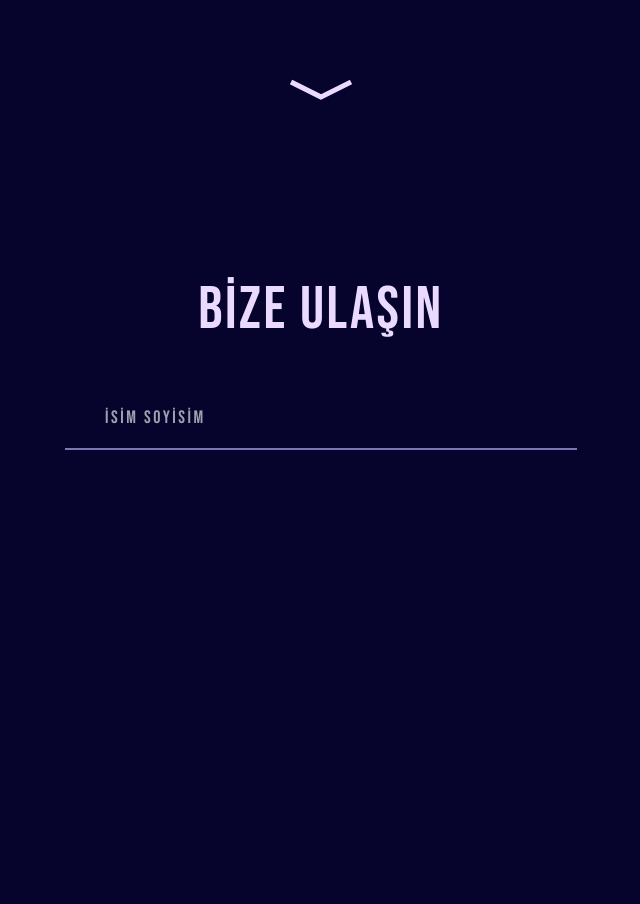
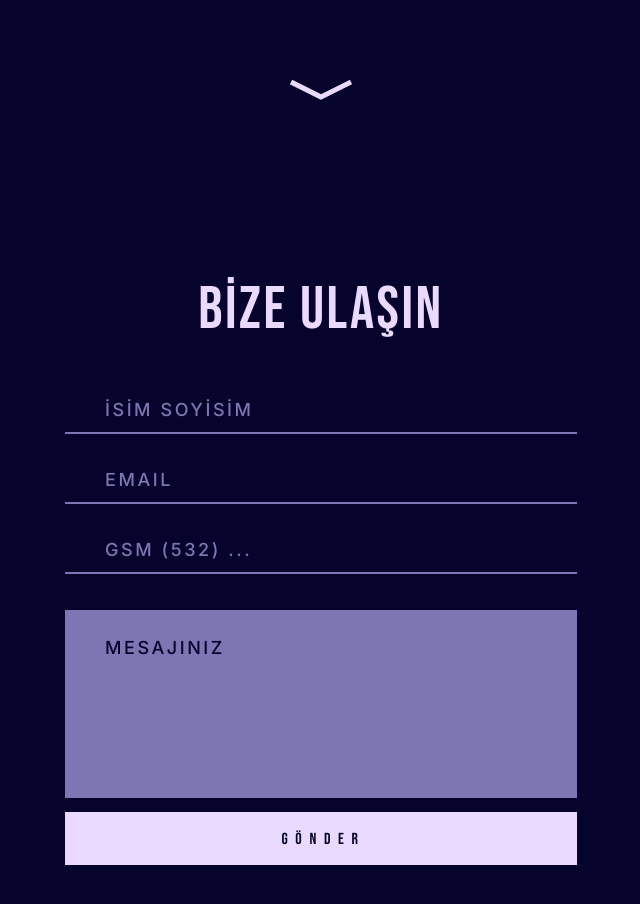
Before and after one commit to GokdenizCakir/yildizskylab-frontend-newui, a React (Create React App) app: page / in a window 1280 px wide. Shown: the part 2280-3184 px from the top of the page, without its empty margins (319-959 px from the left). Built offline with nearby package versions, Linux system fonts and the light colour scheme.

Commit message:
contact page finished

```diff
--- a/src/index.css
+++ b/src/index.css
@@ -10,6 +10,12 @@ body {
   @apply bg-customDarkPurple;
 }
 
-input[type="text"] {
-  @apply appearance-none outline-none bg-customDarkPurple border-b-2 border-customLightPurple pb-4 text-lg px-10;
+input[type="text"],
+input[type="email"],
+input[type="tel"] {
+  @apply appearance-none outline-none w-full bg-customDarkPurple border-b-2 text-customLightPink border-customLightPurple py-2  text-lg px-10 placeholder:text-lg placeholder:text-customLightPurple;
 }
+
+textarea {
+  @apply appearance-none outline-none resize-none w-full bg-customLightPurple text-customDarkPurple py-6 px-10 text-lg placeholder:text-lg placeholder:text-customDarkPurple;
+}
--- a/src/pages/Contact.js
+++ b/src/pages/Contact.js
@@ -1,19 +1,86 @@
-import React from "react";
+import React, { useState } from "react";
 
 const Contact = () => {
-  const handleSubmit = () => {
-    return null;
+  const [formData, setFormData] = useState({
+    fullname: "",
+    email: "",
+    GSM: '',
+    message: "",
+  });
+
+  const handleChange = (e) => {
+    const newData = { ...formData };
+    newData[e.target.name] = e.target.value;
+    setFormData(newData);
+  };
+
+  const handleSubmit = (e) => {
+    e.preventDefault();
+
+    ///////////////////////////////////////
+    //   Fetch with req.body = newData   //
+    ///////////////////////////////////////
+
+    console.log(formData);
+    setFormData({
+      fullname: "",
+      email: "",
+      GSM: '',
+      message: "",
+    });
   };
 
   return (
-    <div className="h-screen pt-36 bg-customDarkPurple">
+    <section className="h-screen pt-36 bg-customDarkPurple">
       <div className="flex flex-col items-center mt-4 mx-auto w-[32rem]">
         <h1 className="text-6xl">BİZE ULAŞIN</h1>
-        <form className="w-full pt-16" onSubmit={handleSubmit}>
-          <input type="text" placeholder="İSİM SOYİSİM" className="w-full" />
+        <form
+          className="w-full font-inter font-medium pt-12"
+          onSubmit={handleSubmit}
+        >
+          <input
+            onChange={(e) => handleChange(e)}
+            value={formData.fullname}
+            name="fullname"
+            type="text"
+            placeholder="İSİM SOYİSİM"
+            className="w-full"
+          />
+          <input
+            onChange={(e) => handleChange(e)}
+            value={formData.email}
+            name="email"
+            type="email"
+            placeholder="EMAIL"
+            className="mt-6"
+          />
+          <input
+            onChange={(e) => handleChange(e)}
+            name="GSM"
+            type="tel"
+            value={formData.GSM}
+            maxLength={10}
+            placeholder="GSM (532) ..."
+            className="mt-6"
+          />
+          <textarea
+            onChange={(e) => handleChange(e)}
+            name="message"
+            value={formData.message}
+            placeholder="MESAJINIZ"
+            cols="30"
+            rows="5"
+            className="mt-9"
+          ></textarea>
+          <button
+            className="appearance-none outline-none font-bebasNeue  w-full pb-[0.8rem] pt-4 mt-2 lg:hover:bg-[#f4ecff] bg-customLightPink text-customDarkPurple "
+            type="submit"
+          >
+            G Ö N D E R
+          </button>
         </form>
       </div>
-    </div>
+    </section>
   );
 };
 
```
